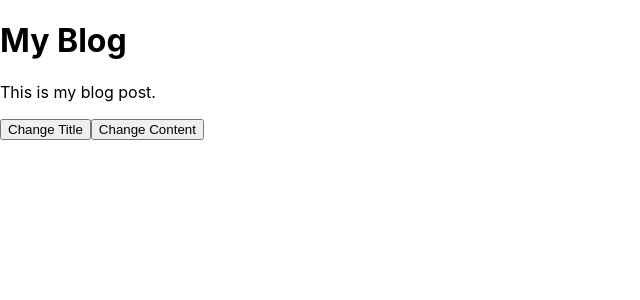
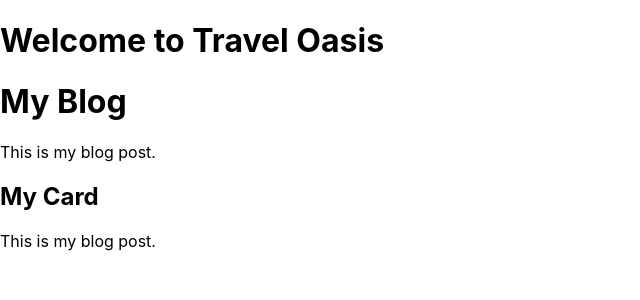
Before and after one commit to Sabdul96/project, a React (Create React App) app in the folder project/: page / in a window 1280 px wide. Shown: the top 300 px of the page, without its empty margins (0-640 px from the left). Built offline with nearby package versions, Linux system fonts and the light colour scheme.

Commit message:
creating a Card file for blog posts

```diff
--- a/project/src/App.js
+++ b/project/src/App.js
@@ -5,6 +5,7 @@ import Blog from "./Blog";
 const App = () => {
   return (
     <div>
+      <h1> Welcome to Travel Oasis</h1>
       <Blog />
     </div>
   );
--- a/project/src/Blog.js
+++ b/project/src/Blog.js
@@ -1,4 +1,5 @@
 import React, { useState } from "react";
+import Card from "./Card";
 
 const Blog = () => {
   const [title, setTitle] = useState("My Blog");
@@ -8,8 +9,9 @@ const Blog = () => {
     <div>
       <h1>{title}</h1>
       <p>{content}</p>
-      <button onClick={() => setTitle("New Title")}>Change Title</button>
-      <button onClick={() => setContent("New Content")}>Change Content</button>
+      <Card title="My Card" content="This is my blog post."/>
+      {/* <button onClick={() => setTitle("New Title")}>Change Title</button>
+      <button onClick={() => setContent("New Content")}>Change Content</button> */}
     </div>
   );
 };
--- /dev/null
+++ b/project/src/Card.js
@@ -0,0 +1,14 @@
+import React from "react";
+
+
+const Card = ({ title, content, image }) => {
+  return (
+    <div className="card">
+      {/* <img src={image} alt="Card image" /> */}
+      <h2>{title}</h2>
+      <p>{content}</p>
+    </div>
+  );
+};
+
+export default Card;
```
